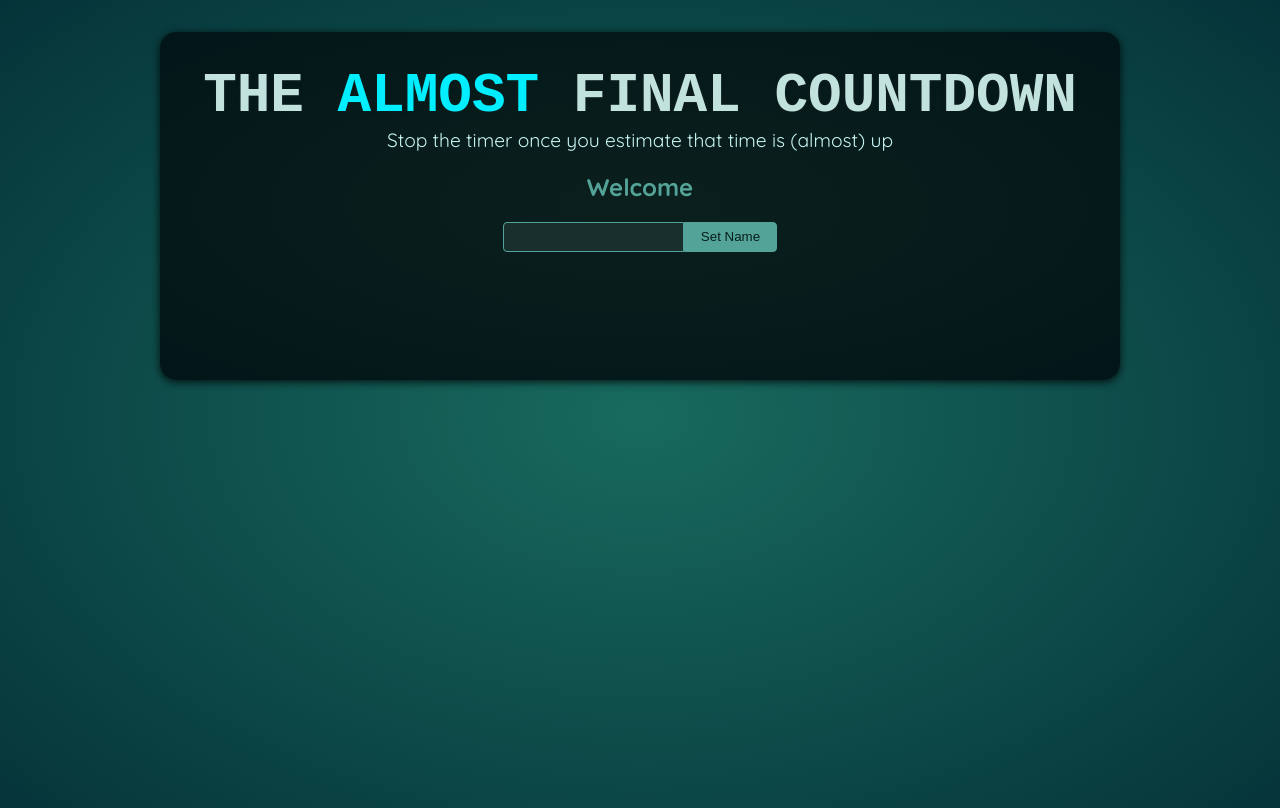
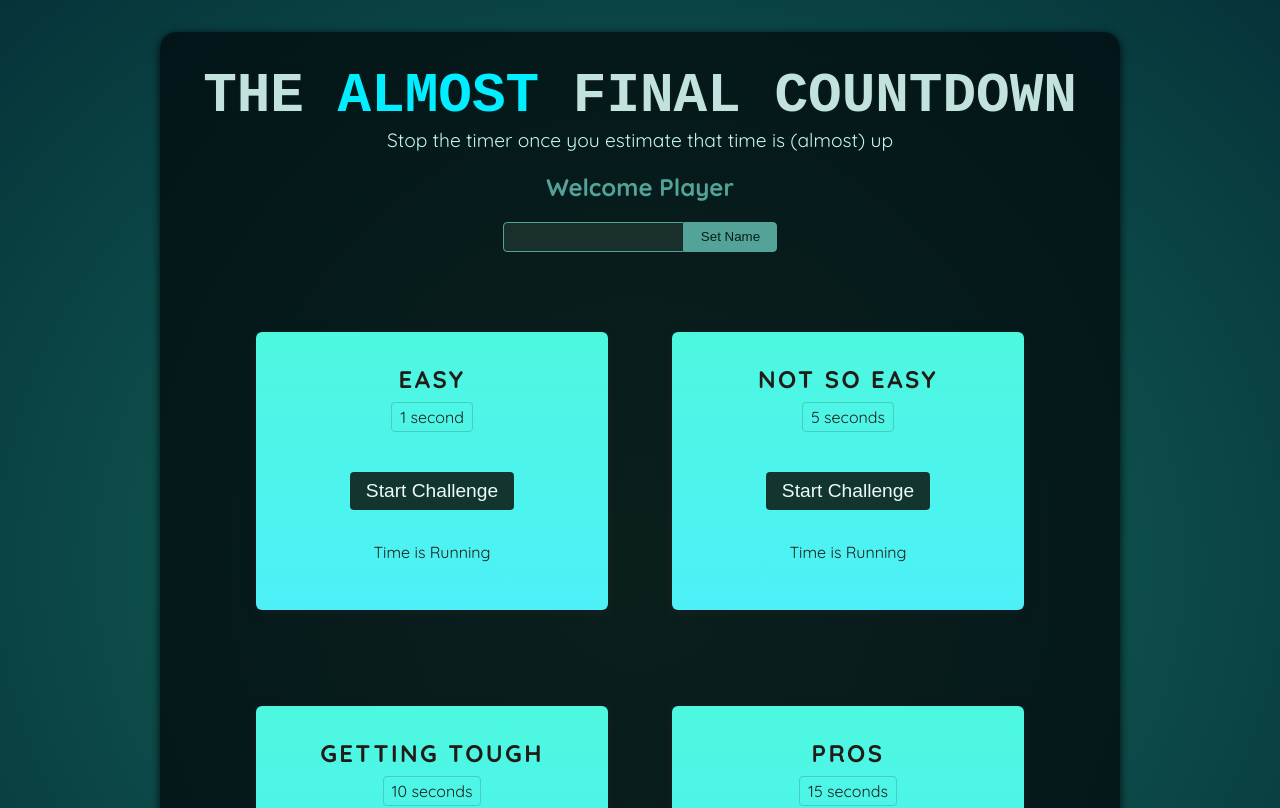
Before and after one commit to Alex-Moeller7/ReactRefs-Portals, a React (Vite) app: page / in a window 1280 px wide. Shown: the top 808 px of the page. Built offline with nearby package versions, Linux system fonts and the light colour scheme; a web font is replaced by a local one.

Commit message:
Timer Game cards designed and timer implemented, need button functionality to stop timer.

```diff
--- a/src/App.jsx
+++ b/src/App.jsx
@@ -1,10 +1,16 @@
-import Player from './components/Player.jsx';
+import Player from "./components/Player.jsx";
+import TimerChallenge from "./components/TimerChallenge.jsx";
 
 function App() {
   return (
     <>
       <Player />
-      <div id="challenges"></div>
+      <div id="challenges">
+        <TimerChallenge title="easy" targetTime={1} />
+        <TimerChallenge title="Not so Easy" targetTime={5} />
+        <TimerChallenge title="Getting Tough" targetTime={10} />
+        <TimerChallenge title="Pros" targetTime={15} />
+      </div>
     </>
   );
 }
--- a/src/components/Player.jsx
+++ b/src/components/Player.jsx
@@ -2,7 +2,7 @@ import { useState, useRef } from "react";
 
 export default function Player() {
   const playerName = useRef();
-  const [enteredPlayerName, setEnteredPlayerName] = useState("");
+  const [enteredPlayerName, setEnteredPlayerName] = useState(null);
 
   function handleClick() {
     setEnteredPlayerName(playerName.current.value);
--- /dev/null
+++ b/src/components/TimerChallenge.jsx
@@ -0,0 +1,29 @@
+import { useState } from "react";
+
+export default function TimerChallenge({ title, targetTime }) {
+  const [timerStarted, setTimerStarted] = useState(false);
+  const [timerExpired, setTimerExpired] = useState(false);
+
+  function handleStart() {
+    //Will execute the function at first param after x amount of miliseconds (second param)
+    setTimeout(() => {
+      setTimerExpired(true);
+    }, targetTime * 1000);
+
+    setTimerStarted(true);
+  }
+
+  return (
+    <section className="challenge">
+      <h2>{title}</h2>
+      {timerExpired && <p>You lost!</p>}
+      <p className="challenge-time">
+        {targetTime} second{targetTime > 1 ? "s" : ""}
+      </p>
+      <p>
+        <button onClick={handleStart}>{timerStarted ? "Stop" : "Start"} Challenge</button>
+      </p>
+      <p className={timerStarted ? "active" : undefined}>{timerStarted ? "Time is running..." : "Time is Running"}</p>
+    </section>
+  );
+}
```
